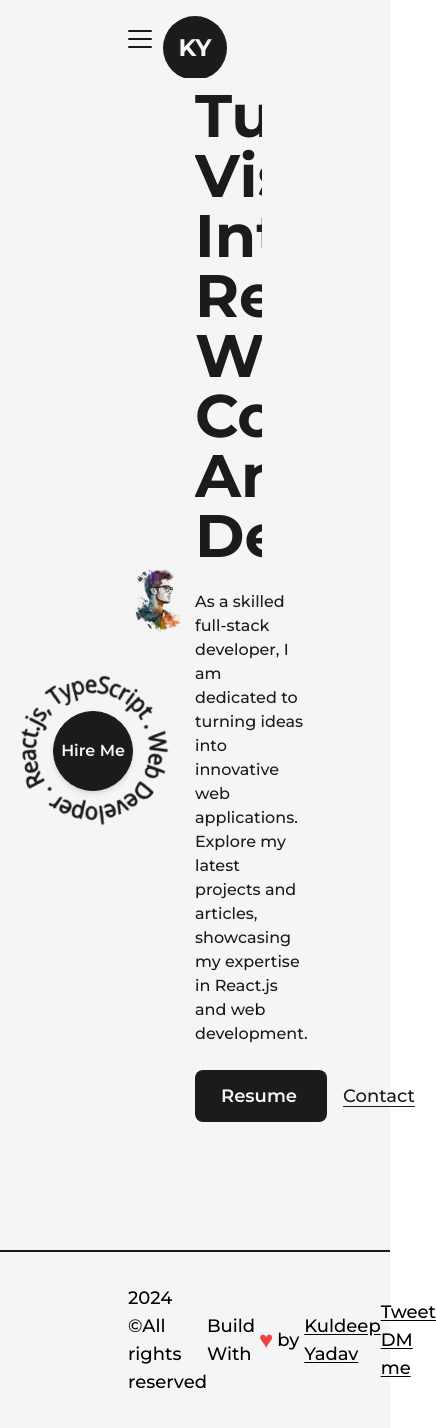
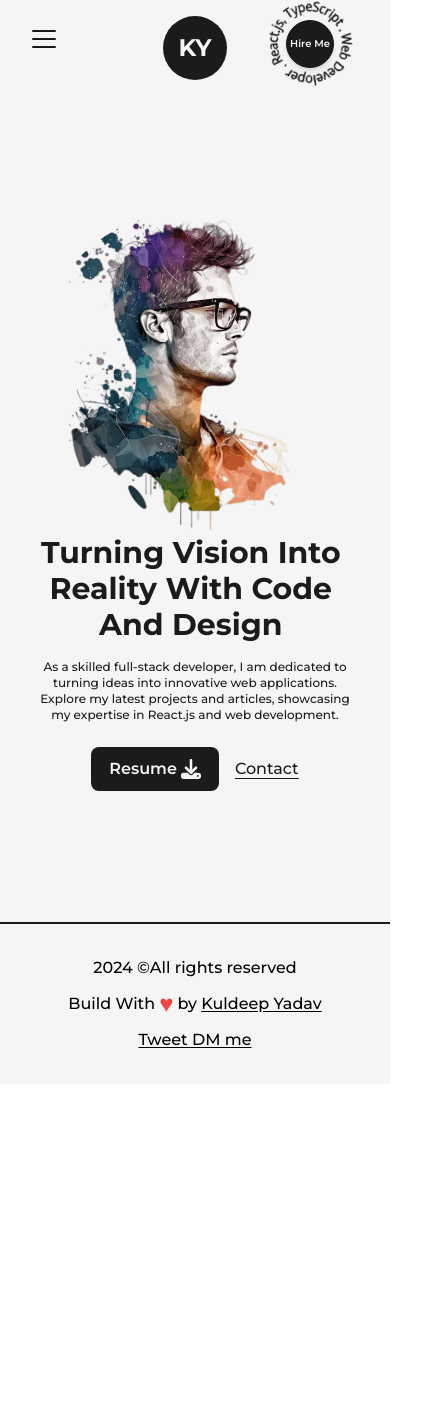
Before and after one commit to Kuldeep12e/myportfolio, a Next.js app: page / in a window 390 px wide. Shown: the whole page, 436 px wide, since content can reach past the window. After the commit the page ends 1084 px from the top, so only its background shows below. Built offline with nearby package versions, Linux system fonts and the light colour scheme.

Commit message:
responsive

```diff
--- a/src/components/Animated.js
+++ b/src/components/Animated.js
@@ -30,7 +30,7 @@
 
 const Animated = ({ text, className = "" }) => {
   return (
-    <div className="w-full mx-auto py-2 flex items-center justify-center text-center overflow-hidden">
+    <div className="w-full mx-auto py-2 flex items-center justify-center text-center overflow-hidden sm:py-0">
       <motion.h1
         className={`inline-block w-full text-dark font-bold capitalize text-8xl dark:text-light ${className}`}
         variants={quote}
--- a/src/components/Exprience.js
+++ b/src/components/Exprience.js
@@ -36,7 +36,7 @@
 
   return (
     <div className="my-64">
-      <h2 className="font-bold text-8xl mb-32 w-full text-center">
+      <h2 className="font-bold text-8xl mb-32 w-full text-center md:text-6xl xs:text-4px">
         Education
       </h2>
       <div ref={ref} className="w-[75%] mx-auto relative">
--- a/src/components/Footer.js
+++ b/src/components/Footer.js
@@ -6,11 +6,11 @@
   return (
     <footer
       className="w-full border-t-2 border-solid border-dark font-medium text-lg
-    dark:border-light dark:text-light"
+    dark:border-light dark:text-light sm:text-base"
     >
-      <Layout className="py-8 flex items-center justify-between">
+      <Layout className="py-8 flex items-center justify-between lg:flex-col lg:py-6">
         <span>{new Date().getFullYear()} &copy;All rights reserved</span>
-        <div className="flex items-center">
+        <div className="flex items-center lg:py-2">
           Build With
           <span className="text-red-500 text-2xl px-1">&hearts;</span>
           by&nbsp;
--- a/src/components/Hireme.js
+++ b/src/components/Hireme.js
@@ -4,18 +4,18 @@
 
 const Hireme = () => {
   return (
-    <div className="fixed left-2 bottom-4 flex items-center justify-center overflow-hidden">
-      <div className="flex items-center justify-center overflow-hidden relative">
+    <div className="fixed left-2 bottom-4 flex items-center justify-center overflow-hidden md:right-8 md:left-auto md:top-0 md:bottom-auto md:absolute">
+      <div className="flex items-center justify-center overflow-hidden relative md:w-24 ">
         <CircularText
           className={"fill-dark animate-spin-slow dark:fill-light"}
         />
         <Link
-          href="mailto:michael.work.li@outlook.com"
+          href="mailto:kuldeep0105yadav@gmail.com"
           className="flex items-center justify-center absolute left-1/2 top-1/2
           -translate-x-1/2 -translate-y-1/2 shadow-md bg-dark text-light
           border border-solid border-dark w-20 h-20 rounded-full font-semibold
           hover:bg-light hover:text-dark hover:border-2
-          dark:bg-light dark:text-dark dark:border-light hover:dark:bg-dark hover:dark:text-light"
+          dark:bg-light dark:text-dark dark:border-light hover:dark:bg-dark hover:dark:text-light md:w-12 md:h-12 md:text-[10px]"
         >
           Hire Me
         </Link>
--- a/src/components/Layout.js
+++ b/src/components/Layout.js
@@ -3,7 +3,7 @@
 const Layout = ({ children, className = "" }) => {
   return (
     <div
-      className={`h-full w-full inline-block z-0 bg-light p-32 dark:bg-dark ${className}`}
+      className={`h-full w-full inline-block z-0 bg-light p-32 dark:bg-dark xl:p-24 lg:p16 md:p-12 sm:p-8 ${className}`}
     >
       {children}
     </div>
--- a/src/components/NavBar.js
+++ b/src/components/NavBar.js
@@ -53,7 +53,7 @@
   }
 
   return (
-    <header className="w-full px-32 py-8 font-medium flex items-center justify-between dark:text-light ">
+    <header className="w-full px-32 py-8 font-medium flex items-center justify-between dark:text-light relative z-10 lg:px-16 md:px-12 sm:px-8">
 
       <button className="flex-col justify-center items-center hidden lg:flex" onClick={handleClick}>
         <span className={`bg-dark dark:bg-light transition-all duration-300 ease-out   block h-0.5 w-6 rounded-sm -translate-x-0.9 ${isOpen ? 'rotate-45 translate-y-1' : '-translate-y-0.5'}`}></span>
@@ -118,7 +118,11 @@
        </div>
 
      {
-      isOpen ?   <div className="min-w-[70vw] flex flex-col justify-between z-30 items-center fixed top-1/2 left-1/2 -translate-x-1/2 -translate-y-1/2
+      isOpen ?
+        <motion.div
+        initial={{scale : 0 , opacity: 0 , x : "-50%" , y : "-50%"}}
+        animate= {{scale:1 , opacity : 1}}
+        className="min-w-[70vw] flex flex-col justify-between z-30 items-center fixed top-1/2 left-1/2 -translate-x-1/2 -translate-y-1/2
       bg-dark/90 dark:bg-light/75 rounded-lg backdrop-blur-md py-32 ">
       <nav className="flex items-center flex-col justify-center">
        <CustomMobileLink href="/" title="Home" className="" toggle={handleClick}/>
@@ -173,7 +177,7 @@
          )}
        </button>
      </nav>
-      </div>
+      </motion.div>
        :null
      }
 
--- a/src/components/Skills.js
+++ b/src/components/Skills.js
@@ -5,7 +5,7 @@
   return (
     <motion.div
       className="flex items-center justify-center rounded-full font-semibold bg-dark text-light
-      py-3 px-6 shadow-dark cursor-pointer absolute dark:text-dark dark:bg-light"
+      py-3 px-6 shadow-dark cursor-pointer absolute dark:text-dark dark:bg-light lg:py-2 lg:px-4 md:text-sm md:py-1.5 md:px-3 xs:bg-transparent xs:dark:bg-transparent xs:text-dark xs:dark:text-light xs:font-bold"
       whileHover={{ scale: 1.05 }}
       initial={{ x: 0, y: 0 }}
       whileInView={{ x: x, y: y, transition: { duration: 1.5 } }}
@@ -19,11 +19,12 @@
 const Skills = () => {
   return (
     <>
-      <h2 className="font-bold text-8xl mt-64 w-full text-center">Skills</h2>
-      <div className="w-full h-screen relative flex items-center justify-center rounded-full bg-circularLight dark:bg-circularDark">
+      <h2 className="font-bold text-8xl mt-64 w-full text-center md:text-6xl md:mt-32">Skills</h2>
+      <div className="w-full h-screen relative flex items-center justify-center rounded-full bg-circularLight dark:bg-circularDark lg:h-[80vh] sm:h-[60vh] xs:h-[50vh]
+      lg:bg-circularLightLg lg:dark:bg-circularDarkLg">
         <motion.div
           className="flex items-center justify-center rounded-full font-semibold bg-dark text-light
-          p-8 shadow-dark cursor-pointer dark:text-dark dark:bg-light"
+          p-8 shadow-dark cursor-pointer dark:text-dark dark:bg-light lg:p-6 md:p-4 xs:text-xs xs:p-2"
           whileHover={{ scale: 1.05 }}
         >
           Web
--- a/src/pages/index.js
+++ b/src/pages/index.js
@@ -19,9 +19,9 @@
       </Head>
       <TransitionEffect />
       <main className="flex items-center text-dark w-full min-h-screen dark:text-light ">
-        <Layout className="pt-0">
-          <div className="flex items-center justify-between w-full">
-            <div className="w-1/2 h-1/3">
+        <Layout className="pt-0 md:p-16 sm:pt-8">
+          <div className="flex items-center justify-between w-full lg:flex-col">
+            <div className="w-1/2 h-1/3 md:w-full">
               <Image
                 src={profilePic}
                 alt="Kuldeep Yadav"
@@ -29,26 +29,26 @@
                 width={700}
                 height={700}
                 className="rounded-full
-                //h-autow-fullmax-h-[700px]max-w-[700px]"
+                h-auto-fullmax-h-[700px]max-w-[700px] lg:hidden md:inline-block md:w-full"
                 priority={true}
                 sizes="(max-width: 768px) 100vw, (max-width: 1200px) 50vw, 50vw"
               />
             </div>
-            <div className="w-1/2 flex flex-col items-start self-center">
+            <div className="w-1/2 flex flex-col items-start self-center lg:w-full lg:text-center">
               <Animated
                 text="Turning Vision Into Reality With Code And Design"
-                className="!text-6xl !text-left"
+                className="!text-6xl !text-left xl:!text-5xl lg:!text-center lg:!text-6xl md:!text-5xl sm:!text-3xl"
               />
-              <p className="my-4 text-base font-medium">
+              <p className="my-4 text-base font-medium md:text-sm sm:text-xs">
               As a skilled full-stack developer, I am dedicated to turning ideas into innovative web applications. Explore my latest projects and articles, showcasing my expertise in React.js and web development.
               </p>
-              <div className="flex items-center self-start mt-2">
+              <div className="flex items-center self-start mt-2 lg:self-center">
                 <Link
                   href="/resume.pdf"
                   target={"_blank"}
                   className="flex items-center bg-dark text-light p-2.5 px-6 rounded-lg text-lg font-semibold hover:bg-light hover:text-dark
                   border-2 border-solid border-transparent hover:border-dark group
-                  dark:bg-light dark:text-dark hover:dark:bg-dark hover:dark:text-light hover:dark:border-light"
+                  dark:bg-light dark:text-dark hover:dark:bg-dark hover:dark:text-light hover:dark:border-light md:p-2 md:px-4 md:text-base"
                   download={true}
                 >
                  Resume
@@ -58,7 +58,7 @@
                 <Link
                   href="mailto:kuldeep0105yadav@gmail.com"
                   target={"_blank"}
-                  className="ml-4 text-lg font-medium capitalize text-dark underline underline-offset-4 dark:text-light"
+                  className="ml-4 text-lg font-medium capitalize text-dark underline underline-offset-4 dark:text-light md:text-base"
                 >
                  Contact
                 </Link>
@@ -68,6 +68,9 @@
           </div>
         </Layout>
         <Hireme />
+        <div className="absolute right-8 bottom-8 inline-block w-24 md:hidden">
+           {/* <Image src={hh} alt="Kuldeep" className="w-full h-auto"/> */}
+        </div>
       </main>
     </>
   );
--- a/tailwind.config.js
+++ b/tailwind.config.js
@@ -24,6 +24,10 @@
           "repeating-radial-gradient(rgba(0,0,0,0.4) 2px, #f5f5f5 5px,#f5f5f5 100px);",
         circularDark:
           "repeating-radial-gradient(rgba(255,255,255,0.5) 2px, #1b1b1b 8px,#1b1b1b 100px);",
+          circularLightLg:
+          "repeating-radial-gradient(rgba(0,0,0,0.4) 2px, #f5f5f5 5px,#f5f5f5 80px);",
+          circularDarkLg:
+          "repeating-radial-gradient(rgba(255,255,255,0.5) 2px, #1b1b1b 8px,#1b1b1b 80px);",
       },
     },
     screens:{
```
Also changed, not shown: src/pages/about.js (+10 -10 lines).
